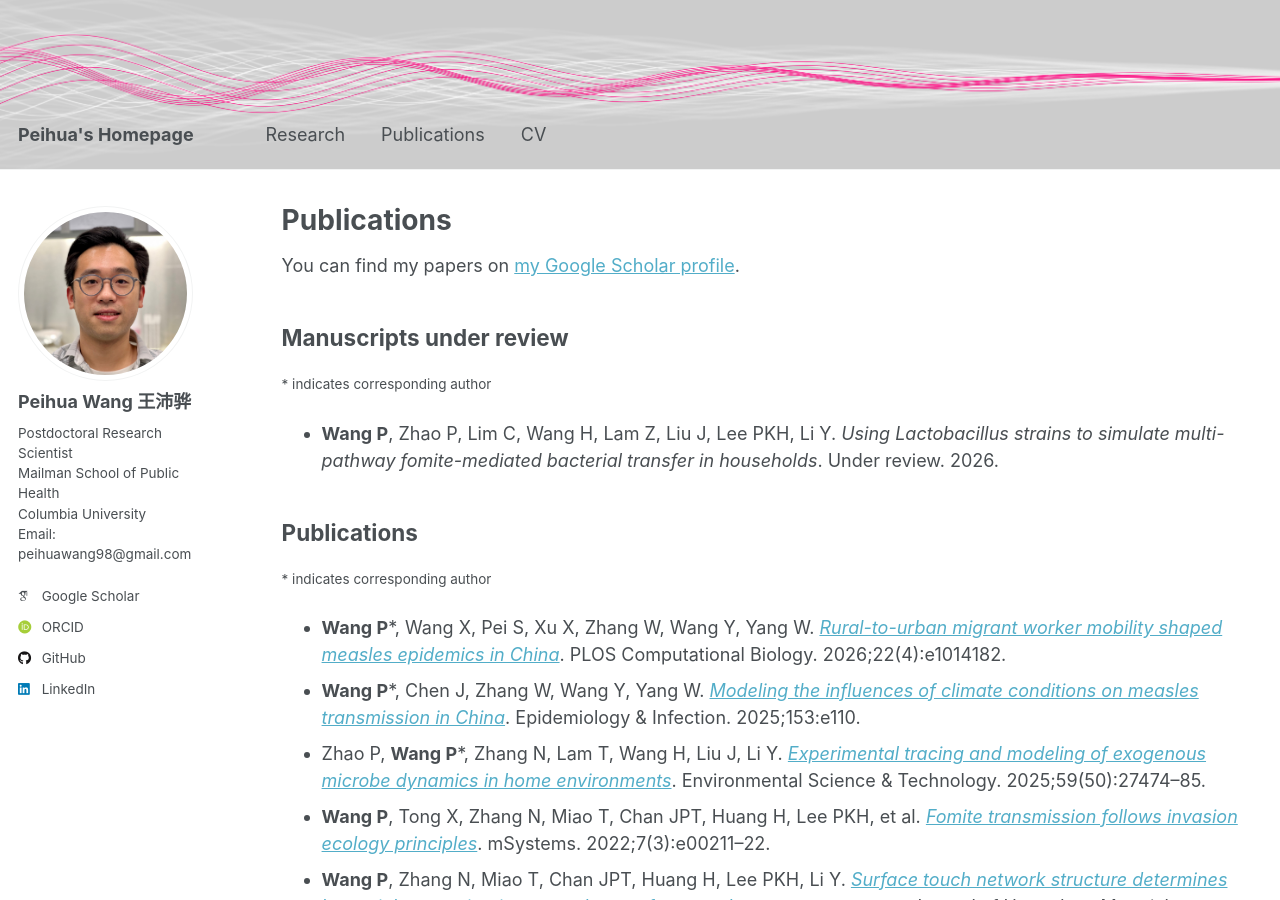
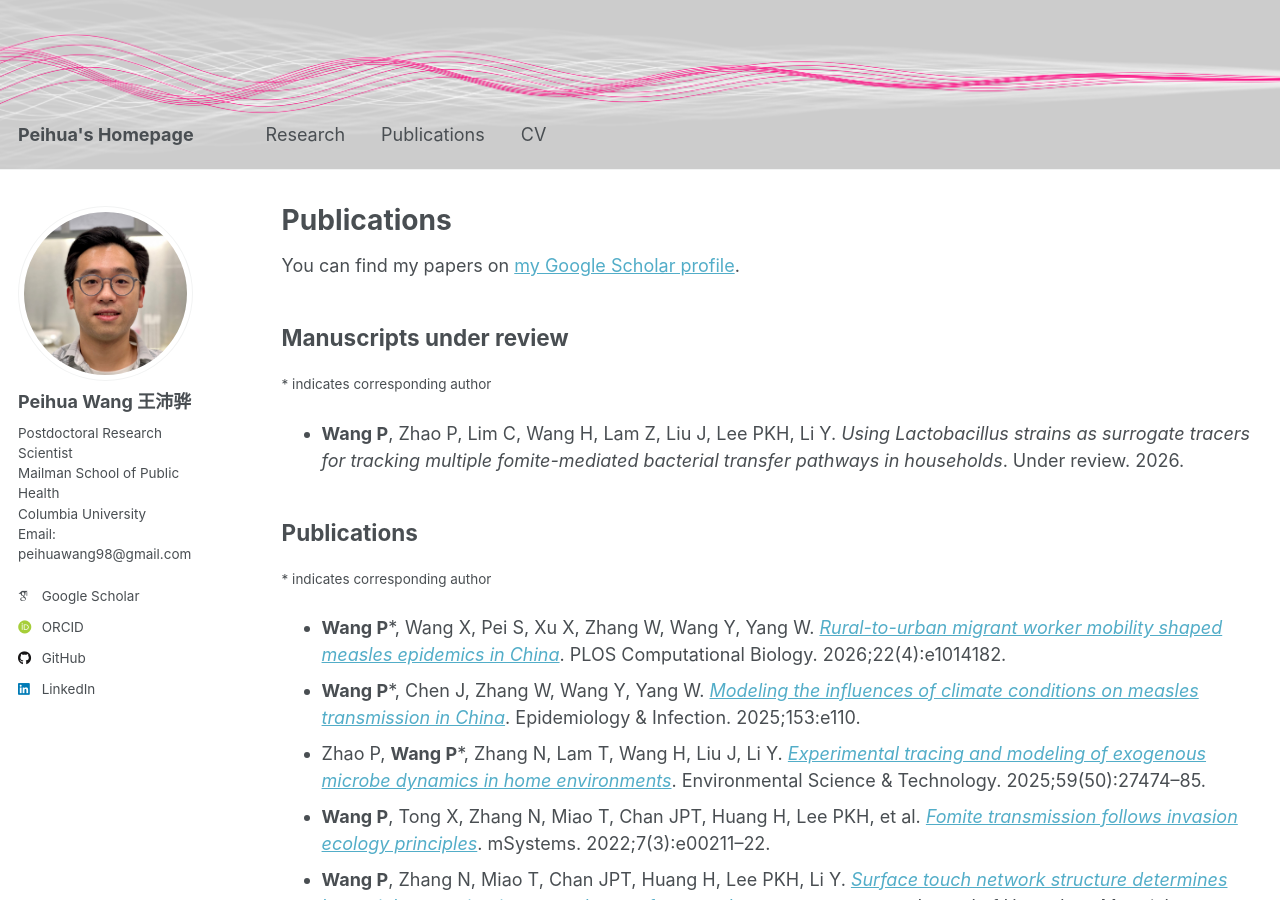
Before and after one commit to peihuawang98/peihuawang98.github.io, a Jekyll site: the page built from _pages/publications.md, in a window 1280 px wide and 900 px high. Built offline with Jekyll 4.4.1, drawn with Linux system fonts in a browser that asks for light colours; some web fonts are replaced; a script that is not in the unit is left out.

Commit message:
website_v2.25_update HKU postdoc1

```diff
--- a/_pages/publications.md
+++ b/_pages/publications.md
@@ -11,7 +11,7 @@ Manuscripts under review
 ------
 <small>* indicates corresponding author</small>
 
-- **Wang P**, Zhao P, Lim C, Wang H, Lam Z, Liu J, Lee PKH, Li Y. _Using Lactobacillus strains to simulate multi-pathway fomite-mediated bacterial transfer in households_. Under review. 2026.
+- **Wang P**, Zhao P, Lim C, Wang H, Lam Z, Liu J, Lee PKH, Li Y. _Using Lactobacillus strains as surrogate tracers for tracking multiple fomite-mediated bacterial transfer pathways in households_. Under review. 2026.
 
 Publications
 ------
```
